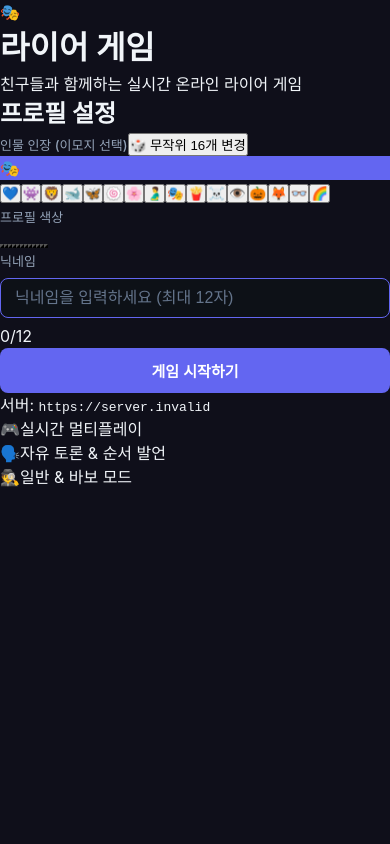
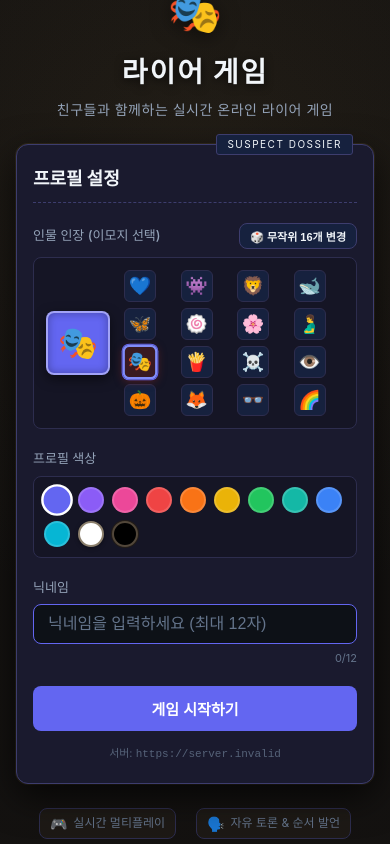
Before and after one commit to dwijuu/liarrrrgame, a React (Vite) app in the folder client/: page / in a window 390 px wide. Built offline with nearby package versions, Linux system fonts and the light colour scheme; no server answers; the HTML template or start-up script is replaced by a standard one.

Commit message:
Update ProfilePage.css

```diff
--- a/client/src/pages/ProfilePage.css
+++ b/client/src/pages/ProfilePage.css
@@ -1,496 +1,300 @@
-.room-page {
-  height: 100vh;
-  display: grid;
-  grid-template-columns: 310px 1fr;
-  overflow: hidden;
-  background: var(--bg-dark);
+.profile-page {
+  min-height: 100vh;
+  display: flex;
+  flex-direction: column;
+  align-items: center;
+  justify-content: center;
+  padding: 28px 16px;
+  gap: 24px;
+  background-color: var(--bg-dark);
+  background-image:
+    radial-gradient(circle at 50% 20%, rgba(197, 160, 89, 0.08) 0%, transparent 65%),
+    linear-gradient(rgba(20, 18, 16, 0.96), rgba(20, 18, 16, 0.96));
+  overflow-y: auto;
 }
 
-/* 사이드바 (사건 수사본부 인물철) */
-.room-sidebar {
-  background: var(--bg-card);
-  border-right: 1px solid var(--border-light);
-  display: flex;
-  flex-direction: column;
-  gap: 0;
-  overflow: hidden;
+.profile-hero {
+  text-align: center;
   position: relative;
-  box-shadow: 2px 0 16px rgba(0,0,0,0.4);
 }
 
-.room-info {
-  padding: 16px;
-  border-bottom: 1px dashed var(--border-light);
-  flex-shrink: 0;
-  background: rgba(0,0,0,0.15);
+.profile-hero::before {
+  content: 'TOP SECRET // CASE FILE #0411';
+  display: block;
+  font-family: var(--font-typewriter);
+  font-size: 11px;
+  letter-spacing: 3px;
+  color: var(--accent-gold);
+  margin-bottom: 6px;
+  opacity: 0.85;
 }
 
-.room-info-name {
+.profile-logo {
+  font-size: 56px;
+  margin-bottom: 8px;
+  filter: drop-shadow(0 4px 10px rgba(0, 0, 0, 0.5));
+  animation: fadeIn 0.5s ease;
+}
+
+.profile-title {
   font-family: var(--font-serif);
-  font-size: 16px;
-  font-weight: 800;
+  font-size: 36px;
+  font-weight: 900;
   color: var(--text-primary);
-  margin-bottom: 4px;
-  display: flex;
-  align-items: center;
-  gap: 6px;
+  letter-spacing: 2px;
+  text-shadow: 0 2px 8px rgba(0,0,0,0.7);
+}
+
+.profile-subtitle {
+  color: var(--text-secondary);
+  margin-top: 6px;
+  font-size: 14px;
   letter-spacing: 0.5px;
 }
 
-.room-info-id {
-  font-family: var(--font-typewriter);
-  font-size: 12px;
-  color: var(--text-muted);
+/* ── 사건 수사 파일 카드 (Dossier Folder) ── */
+.profile-card {
+  background: var(--bg-card);
+  border: 1px solid var(--border-light);
+  border-radius: var(--radius);
+  padding: 28px 24px;
+  width: 100%;
+  max-width: 460px;
+  display: flex;
+  flex-direction: column;
+  gap: 20px;
+  box-shadow: 0 12px 36px rgba(0,0,0,0.7), 0 0 0 1px rgba(197, 160, 89, 0.12);
+  position: relative;
+  animation: fadeIn 0.3s ease;
 }
 
-.room-info-id strong {
+/* 상단 탭 모서리 효과 */
+.profile-card::after {
+  content: 'SUSPECT DOSSIER';
+  position: absolute;
+  top: -11px;
+  right: 20px;
+  background: var(--bg-card2);
   color: var(--accent-gold);
-  letter-spacing: 2px;
-  font-size: 13px;
+  font-family: var(--font-typewriter);
+  font-size: 10px;
+  padding: 2px 10px;
+  border: 1px solid var(--border-light);
+  border-radius: 3px;
+  letter-spacing: 1.5px;
 }
 
-/* 참가자 섹션 */
-.players-section {
-  flex: 1;
-  overflow-y: auto;
-  padding: 14px;
-  min-height: 0;
-}
-
-.section-header {
+.profile-card-title {
+  font-family: var(--font-serif);
+  font-size: 18px;
+  font-weight: 800;
+  color: var(--text-primary);
+  border-bottom: 1px dashed var(--border-light);
+  padding-bottom: 10px;
   display: flex;
   align-items: center;
   justify-content: space-between;
-  margin-bottom: 10px;
 }
 
-.section-label {
-  font-family: var(--font-typewriter);
-  font-size: 11px;
-  font-weight: 700;
-  color: var(--text-secondary);
-  text-transform: uppercase;
-  letter-spacing: 1px;
-}
-
-.player-count {
-  font-family: var(--font-typewriter);
-  font-size: 11px;
-  color: var(--accent-gold);
-  background: var(--bg-card2);
-  padding: 2px 8px;
-  border-radius: var(--radius-sm);
-  border: 1px solid var(--border);
-}
-
-.players-list {
+/* ── 아바타 섹션 ── */
+.avatar-section-wrapper {
   display: flex;
   flex-direction: column;
   gap: 8px;
 }
 
-.player-item {
+.avatar-header-row {
   display: flex;
+  justify-content: space-between;
   align-items: center;
-  gap: 10px;
-  padding: 8px 10px;
-  border-radius: var(--radius-sm);
-  background: var(--bg-card2);
-  border: 1px solid var(--border);
-  transition: all var(--transition);
 }
 
-.player-item.me {
+.btn-shuffle-avatar {
+  background: var(--bg-card2);
+  color: var(--accent-gold);
+  border: 1px solid var(--border-light);
+  border-radius: var(--radius-sm);
+  font-size: 11px;
+  font-weight: 700;
+  padding: 4px 10px;
+  cursor: pointer;
+  transition: all var(--transition);
+  display: inline-flex;
+  align-items: center;
+  gap: 4px;
+}
+.btn-shuffle-avatar:hover {
+  background: #362e25;
   border-color: var(--accent-gold);
-  background: #2e261e;
-  box-shadow: 0 0 0 1px rgba(197, 160, 89, 0.2);
+  color: #fff;
+  transform: translateY(-1px);
 }
 
-.player-item.disconnected {
-  opacity: 0.45;
-  filter: grayscale(0.7);
+.avatar-section {
+  display: flex;
+  gap: 14px;
+  align-items: center;
+  background: rgba(0, 0, 0, 0.2);
+  padding: 12px;
+  border-radius: var(--radius-sm);
+  border: 1px solid var(--border);
 }
 
-.player-avatar {
-  width: 36px;
-  height: 36px;
-  border-radius: 6px;
+.avatar-preview {
+  width: 64px;
+  height: 64px;
+  border-radius: 8px; /* 빈티지 증명사진 모서리 */
   display: flex;
   align-items: center;
   justify-content: center;
-  font-size: 18px;
+  font-size: 32px;
   flex-shrink: 0;
-  border: 1px solid rgba(255,255,255,0.25);
-  box-shadow: 0 2px 5px rgba(0,0,0,0.4);
+  border: 2px solid rgba(255, 255, 255, 0.4);
+  box-shadow: 0 4px 12px rgba(0, 0, 0, 0.5), inset 0 0 8px rgba(0, 0, 0, 0.3);
 }
 
-.player-info {
+/* 정확히 16칸 그리드 (4x4 또는 8x2) */
+.avatar-grid-16 {
+  display: grid;
+  grid-template-columns: repeat(8, 1fr);
+  gap: 6px;
   flex: 1;
-  min-width: 0;
 }
 
-.player-name {
-  font-size: 13px;
-  font-weight: 700;
-  color: var(--text-primary);
-  display: block;
-  overflow: hidden;
-  text-overflow: ellipsis;
-  white-space: nowrap;
+.avatar-btn {
+  width: 32px;
+  height: 32px;
+  border: 1px solid var(--border);
+  border-radius: 6px;
+  background: var(--bg-card2);
+  font-size: 18px;
+  cursor: pointer;
+  transition: all var(--transition);
+  display: flex;
+  align-items: center;
+  justify-content: center;
 }
 
-.player-badges {
-  display: flex;
-  gap: 4px;
-  margin-top: 2px;
-  flex-wrap: wrap;
+.avatar-btn:hover {
+  transform: scale(1.12);
+  border-color: var(--accent-gold);
+  background: #362f27;
 }
 
-/* 게임 수사 조건 설정 표시 */
-.game-settings-display {
-  padding: 12px 14px;
-  border-top: 1px dashed var(--border-light);
-  display: flex;
-  flex-direction: column;
-  gap: 6px;
-  flex-shrink: 0;
-  background: rgba(0,0,0,0.12);
+.avatar-btn.selected {
+  border: 2px solid var(--accent-light);
+  background: rgba(139, 38, 29, 0.3);
+  box-shadow: 0 0 0 1px var(--accent), 0 2px 8px rgba(139, 38, 29, 0.5);
+  transform: scale(1.08);
 }
 
-.settings-row {
-  display: flex;
-  justify-content: space-between;
-  align-items: center;
-  font-size: 12px;
-}
-
-.settings-row span:first-child {
-  color: var(--text-muted);
-  font-weight: 500;
-}
-
-.settings-row span:last-child {
-  color: var(--text-primary);
-  font-weight: 600;
-  font-family: var(--font-body);
-}
-
-/* 액션 버튼 */
-.room-actions {
-  padding: 12px 14px;
-  border-top: 1px solid var(--border-light);
+/* ── 색상 섹션 ── */
+.color-section {
   display: flex;
   flex-direction: column;
   gap: 8px;
-  flex-shrink: 0;
-  background: var(--bg-card);
 }
 
-.waiting-info {
-  font-size: 12px;
-  color: var(--accent-gold);
-  text-align: center;
-  padding: 8px;
-  background: rgba(197, 160, 89, 0.08);
-  border: 1px dashed var(--border-light);
+.color-grid {
+  display: flex;
+  gap: 8px;
+  flex-wrap: wrap;
+  align-items: center;
+  background: rgba(0, 0, 0, 0.2);
+  padding: 10px;
   border-radius: var(--radius-sm);
+  border: 1px solid var(--border);
 }
 
-/* ══════════════════════════════════════════════════════════════
-   채팅 영역 – 상하 공간 100% 꽉 채우고 빈 공간 제거
-   ══════════════════════════════════════════════════════════════ */
-.room-chat {
-  display: flex;
-  flex-direction: column;
-  height: 100vh;
-  min-height: 0;
-  overflow: hidden;
-  background-color: var(--bg-dark);
-  background-image:
-    radial-gradient(circle at 70% 30%, rgba(197, 160, 89, 0.03) 0%, transparent 70%),
-    linear-gradient(rgba(20, 18, 16, 0.98), rgba(20, 18, 16, 0.98));
+.color-btn {
+  width: 26px;
+  height: 26px;
+  border-radius: 50%;
+  border: 2px solid rgba(255, 255, 255, 0.15);
+  cursor: pointer;
+  transition: all var(--transition);
+  position: relative;
 }
 
-.chat-header {
-  padding: 12px 20px;
-  font-family: var(--font-typewriter);
-  font-size: 13px;
-  font-weight: 700;
-  letter-spacing: 1px;
-  color: var(--accent-gold);
-  border-bottom: 1px solid var(--border);
-  background: rgba(32, 27, 23, 0.7);
-  flex-shrink: 0;
-  display: flex;
-  align-items: center;
-  gap: 8px;
+/* 흰색 버튼: 어두운 배경에서 경계 뚜렷하게 */
+.color-btn[aria-label="#FFFFFF"],
+.color-btn[style*="rgb(255, 255, 255)"],
+.color-btn[style*="#FFFFFF"],
+.color-btn[style*="#ffffff"] {
+  border: 2px solid #8c806d !important;
+  box-shadow: 0 1px 4px rgba(0,0,0,0.4);
 }
 
-/* 메시지 목록이 부모 높이 전체를 채움 */
-.chat-messages {
-  flex: 1 1 0%;
-  min-height: 0;
-  overflow-y: auto;
-  padding: 18px 20px;
-  display: flex;
-  flex-direction: column;
-  gap: 10px;
+/* 검은색 버튼: 어두운 배경에서도 테두리로 구분 */
+.color-btn[aria-label="#000000"],
+.color-btn[style*="rgb(0, 0, 0)"],
+.color-btn[style*="#000000"] {
+  border: 2px solid #52473a !important;
+  box-shadow: 0 0 0 1px #221c17;
 }
 
-.chat-empty {
-  text-align: center;
-  color: var(--text-muted);
-  font-family: var(--font-typewriter);
-  font-size: 13px;
-  padding: 30px 10px;
-  border: 1px dashed var(--border);
-  border-radius: var(--radius-sm);
-  margin: auto 0;
+.color-btn:hover {
+  transform: scale(1.18);
+  border-color: var(--accent-gold) !important;
 }
 
-.chat-msg {
-  display: flex;
-  gap: 10px;
-  align-items: flex-start;
-  animation: slideIn 0.2s ease;
+.color-btn.selected {
+  transform: scale(1.22);
+  border-color: #ffffff !important;
+  box-shadow: 0 0 0 2px var(--accent-gold), 0 2px 8px rgba(0,0,0,0.6);
 }
 
-.chat-msg.system {
-  justify-content: center;
-}
-
-.chat-msg.mine {
-  flex-direction: row-reverse;
-}
-
-.system-msg {
+/* 닉네임 */
+.nickname-count {
   font-family: var(--font-typewriter);
   font-size: 11px;
-  color: var(--text-secondary);
-  background: #251f1a;
-  border: 1px dashed var(--border);
-  padding: 4px 12px;
-  border-radius: var(--radius-sm);
-}
-
-.msg-avatar {
-  width: 32px;
-  height: 32px;
-  border-radius: 6px;
-  display: flex;
-  align-items: center;
-  justify-content: center;
-  font-size: 16px;
-  flex-shrink: 0;
-  border: 1px solid rgba(255,255,255,0.2);
-  box-shadow: 0 2px 4px rgba(0,0,0,0.3);
-}
-
-.msg-content {
-  max-width: 72%;
-}
-
-.msg-name {
-  font-size: 11px;
-  font-weight: 600;
   color: var(--text-muted);
-  margin-bottom: 3px;
-}
-
-.chat-msg.mine .msg-name {
   text-align: right;
 }
 
-.msg-text {
-  background: var(--bg-card);
-  border: 1px solid var(--border-light);
-  border-radius: var(--radius-sm);
-  padding: 8px 12px;
-  font-size: 13.5px;
-  color: var(--text-primary);
-  word-break: break-word;
-  line-height: 1.45;
-  box-shadow: 0 2px 6px rgba(0,0,0,0.25);
+/* 수사 특이사항 */
+.profile-features {
+  display: flex;
+  gap: 20px;
+  flex-wrap: wrap;
+  justify-content: center;
+  max-width: 460px;
 }
 
-.chat-msg.mine .msg-text {
-  background: #3c1e19;
-  border-color: var(--accent);
-  color: #fff1e5;
+.feature-item {
+  display: flex;
+  align-items: center;
+  gap: 6px;
+  font-size: 12px;
+  color: var(--text-muted);
+  background: rgba(40, 34, 28, 0.5);
+  padding: 4px 10px;
+  border-radius: var(--radius-sm);
+  border: 1px solid var(--border);
 }
 
-.chat-spacer {
-  flex: 1 1 auto;
+.feature-icon {
+  font-size: 14px;
 }
 
-.chat-input-row {
-  display: flex;
-  gap: 8px;
-  padding: 12px 18px;
-  border-top: 1px solid var(--border);
-  background: var(--bg-card);
-  flex-shrink: 0;
-  align-items: center;
+.server-info {
+  font-family: var(--font-typewriter);
+  font-size: 11px;
+  color: var(--text-muted);
+  text-align: center;
+  margin-top: -6px;
+  opacity: 0.8;
 }
 
-/* ══════════════════════════════════════════════════════════════
-   반응형 레이아웃
-   ══════════════════════════════════════════════════════════════ */
-@media (max-width: 768px) {
-  .room-page {
-    height: 100dvh;
-    grid-template-columns: 1fr;
-    grid-template-rows: auto 1fr;
-    overflow: hidden;
+.server-info code {
+  color: var(--accent-gold);
+}
+
+@media (max-width: 480px) {
+  .avatar-grid-16 {
+    grid-template-columns: repeat(4, 1fr);
   }
-
-  .room-sidebar {
-    border-right: none;
-    border-bottom: 1px solid var(--border);
-    max-height: 38vh;
-    overflow-y: auto;
-    flex-shrink: 0;
-  }
-
-  .room-info {
-    padding: 8px 12px;
-    display: flex;
-    align-items: center;
-    justify-content: space-between;
-  }
-
-  .room-info-name {
-    font-size: 14px;
-    margin-bottom: 0;
-  }
-
-  .room-info-id {
-    font-size: 11px;
-  }
-
-  .players-section {
-    flex: initial;
-    padding: 4px 12px 6px;
-  }
-
-  .section-header {
-    margin-bottom: 4px;
-  }
-
-  .section-label {
-    font-size: 11px;
-  }
-
-  .player-count {
-    font-size: 11px;
-    padding: 1px 6px;
-  }
-
-  .players-list {
-    flex-direction: row;
-    overflow-x: auto;
-    gap: 6px;
-    padding-bottom: 2px;
-    -webkit-overflow-scrolling: touch;
-    scrollbar-width: none;
-  }
-
-  .players-list::-webkit-scrollbar {
-    display: none;
-  }
-
-  .player-item {
-    padding: 4px 8px;
-    border-radius: var(--radius-sm);
-    gap: 6px;
-    flex-shrink: 0;
-  }
-
-  .player-avatar {
-    width: 24px;
-    height: 24px;
-    font-size: 13px;
-  }
-
-  .player-name {
-    font-size: 12px;
-    max-width: 68px;
-  }
-
-  .player-badges {
-    display: none;
-  }
-
-  .game-settings-display {
-    padding: 4px 12px 6px;
-    flex-direction: row;
-    flex-wrap: wrap;
-    gap: 4px 6px;
-  }
-
-  .settings-row {
-    font-size: 11px;
-    background: var(--bg-card2);
-    border: 1px solid var(--border);
-    border-radius: var(--radius-sm);
-    padding: 2px 7px;
-    gap: 4px;
-  }
-
-  .room-sidebar .btn-ghost.btn-sm.btn-full {
-    margin: 2px 12px 4px;
-    width: calc(100% - 24px);
-    padding: 4px 8px;
-    min-height: 30px;
-    font-size: 12px;
-  }
-
-  .room-actions {
-    padding: 6px 12px 8px;
-    flex-direction: row;
-    gap: 6px;
-  }
-
-  .room-actions .btn-lg {
-    flex: 2;
-    padding: 8px 12px;
-    font-size: 13px;
-    min-height: 40px;
-  }
-
-  .room-actions .waiting-info {
-    flex: 2;
-    padding: 6px;
-    font-size: 11px;
-    display: flex;
-    align-items: center;
-    justify-content: center;
-  }
-
-  .room-actions .btn-danger {
-    flex: 1;
-    padding: 8px 12px;
-    font-size: 13px;
-    min-height: 40px;
-  }
-
-  .room-chat {
-    flex: 1 1 0%;
-    min-height: 0;
-    height: 100%;
-  }
-
-  .chat-header {
-    padding: 8px 12px;
-    font-size: 12px;
-  }
-
-  .chat-messages {
-    padding: 10px 12px;
-    gap: 6px;
-  }
-
-  .chat-input-row {
-    padding: 8px 10px;
-  }
+  .profile-title { font-size: 28px; }
+  .profile-logo { font-size: 44px; }
+  .profile-card { padding: 20px 16px; }
 }
```
